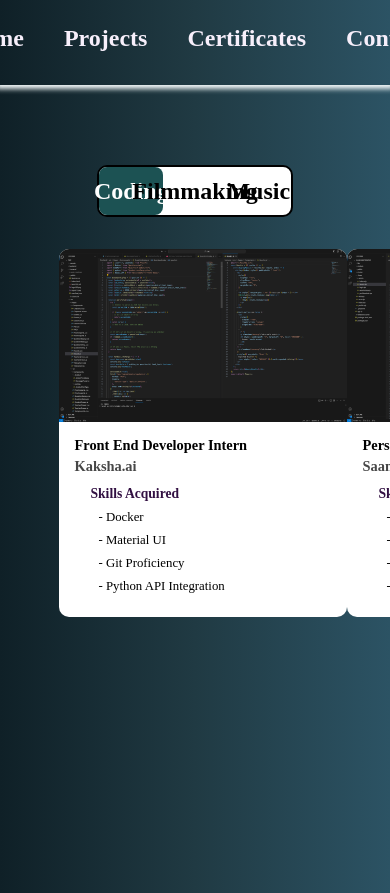
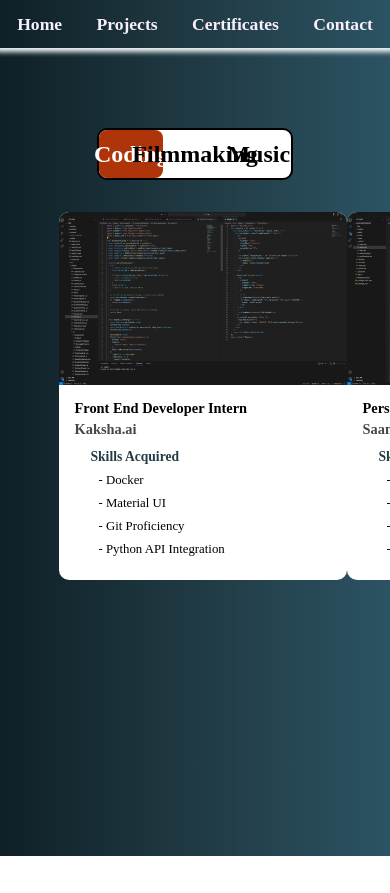
Before and after one commit to aviraltuteja/aviralportfolio, a React (Create React App) app: page /projects in a window 390 px wide. Shown: the top 893 px of the page. After the commit the page ends 856 px from the top, so only its background shows below. Built offline with nearby package versions, Linux system fonts and the light colour scheme.

Commit message:
Final PC commit

```diff
--- a/src/App.css
+++ b/src/App.css
@@ -1,10 +1,20 @@
 .mainapp {
   /* background-image: linear-gradient(180deg, #6e2494, #a64ad3, #6e2494); */
-    /* background-image: linear-gradient(0deg, #605C3C, #3C3B3F); */
-    /* background: -webkit-linear-gradient(to bottom, #605C3C, #3C3B3F);  Chrome 10-25, Safari 5.1-6 */
-    background: #0F2027;  /* fallback for old browsers */
-background: -webkit-linear-gradient(to left, #2C5364, #203A43, #0F2027);  /* Chrome 10-25, Safari 5.1-6 */
-background: linear-gradient(to left, #2C5364, #203A43, #0F2027); /* W3C, IE 10+/ Edge, Firefox 16+, Chrome 26+, Opera 12+, Safari 7+ */
+  /* background-image: linear-gradient(0deg, #605C3C, #3C3B3F); */
+  /* background: -webkit-linear-gradient(to bottom, #605C3C, #3C3B3F);  Chrome 10-25, Safari 5.1-6 */
+  background: #0f2027; /* fallback for old browsers */
+  background: -webkit-linear-gradient(
+    to left,
+    #2c5364,
+    #203a43,
+    #0f2027
+  ); /* Chrome 10-25, Safari 5.1-6 */
+  background: linear-gradient(
+    to left,
+    #2c5364,
+    #203a43,
+    #0f2027
+  ); /* W3C, IE 10+/ Edge, Firefox 16+, Chrome 26+, Opera 12+, Safari 7+ */
 
   /* background: linear-gradient(to right, #16222a, #3a6073); */
   /* background-image: linear-gradient(180deg, #000, #fff); */
@@ -24,13 +34,13 @@ background: linear-gradient(to left, #2C5364, #203A43, #0F2027); /* W3C, IE 10+/
 }
 
 .text-start-head {
-  color: #eeeeee;
+  color: #f2f7f8;
   font-family: var(--font-a);
 }
 .text-start-subhead {
   font-family: var(--font-a);
   font-size: 1.5rem;
-  color: #cccccc;
+  color: #c9dfe3;
 }
 .profile {
   width: 13vw;
@@ -59,3 +69,46 @@ background: linear-gradient(to left, #2C5364, #203A43, #0F2027); /* W3C, IE 10+/
     width: 14vw;
   }
 }
+@media (min-aspect-ratio: 1.8) {
+  .textandimage {
+    top: 8vh;
+  }
+}
+@media screen and (max-width: 768px) {
+  h1 {
+    font-size: 1.25em; /* You can adjust this value */
+  }
+
+  h2 {
+    font-size: 1.1em; /* You can adjust this value */
+  }
+
+  h3 {
+    font-size: 1em; /* You can adjust this value */
+  }
+
+  h4 {
+    font-size: 0.83em; /* You can adjust this value */
+  }
+
+  h5 {
+    font-size: 0.67em; /* You can adjust this value */
+  }
+
+  p {
+    font-size: 0.6em; /* You can adjust this value */
+  }
+  .text-start-subhead {
+    font-size: 0.9rem;
+  }
+  .profile {
+    width: auto;
+    height: 15vh;
+  }
+  .textandimage {
+    padding: 0;
+  }
+  .butpos {
+    font-size: 1rem;
+  }
+}
--- a/src/App.js
+++ b/src/App.js
@@ -7,7 +7,7 @@ import React from "react";
 import waves from "./waves.svg";
 import { Route, Routes, Link, useLocation } from "react-router-dom";
 import "./App.css";
-import Aviral from "./NewAsset.png"
+import Aviral from "./NewAsset.png";
 import wavebg from "./uxieone.png";
 
 import { useState, useEffect } from "react";
@@ -87,13 +87,13 @@ function App() {
           <Link to="/home">
             <Button
               sx={{
-                color: "#0f0514",
+                color: "#C8DDE4",
                 fontFamily: "var(--font-b)",
                 padding: "5px 10px",
                 fontSize: "1.2rem",
                 "&:hover": {
-                  backgroundColor: "#EBF7FF",
-                  color: "rgb(153, 50, 205)",
+                  backgroundColor: "#E4EFF1",
+                  color: "#223C44",
                 },
               }}
               className="butpos"
--- a/src/components/ImageSlider.css
+++ b/src/components/ImageSlider.css
@@ -16,7 +16,7 @@
   align-items: center;
 }
 .certititle {
-  color: #e7cef3;
+  color: #d7e6ea;
   font-family: var(--font-a);
   font-weight: 700;
 }
--- a/src/components/Projectstwo.css
+++ b/src/components/Projectstwo.css
@@ -1,4 +1,4 @@
-.twomain{
+.twomain {
   display: flex;
   width: 50vw;
   /* padding: 10rem 20rem; */
@@ -9,11 +9,11 @@
   align-items: center;
   /* justify-content: space-around; */
 }
-.tabhead{
+.tabhead {
   font-size: 1.5rem;
   font-family: var(--font-b);
 }
-.tabheaddiv{
+.tabheaddiv {
   height: 100%;
   width: 33%;
   display: flex;
@@ -22,10 +22,8 @@
   align-items: center;
   flex-grow: 1;
   border-radius: 8px;
-
-
 }
-.tabbar{
+.tabbar {
   display: flex;
   border: 2px solid black;
   height: 3rem;
@@ -33,39 +31,37 @@
   width: 70%;
   border-radius: 10px;
   background-color: white;
-
 }
-.activetab{
-    background-color: #1C5253;
+.activetab {
+  background-color: #ae3509;
   color: white;
-
 }
-.tabcontent{
+.tabcontent {
   width: 100%;
   display: flex;
   height: 30rem;
   margin-top: 2rem;
   justify-content: center;
 }
-.seccontent{
+.seccontent {
   /* position: absolute; */
   /* padding: 2rem 5rem; */
   width: 100%;
   display: none;
 }
-.seccontenttrue{
+.seccontenttrue {
   display: flex;
   justify-content: space-around;
 }
 
-@media (max-width:1700px) {
-    .twomain{
+@media (max-width: 1700px) {
+  .twomain {
     width: 60vw;
     margin: 5rem 20vw;
   }
 }
-@media (max-width:1450px) {
-    .twomain{
+@media (max-width: 1450px) {
+  .twomain {
     width: 70vw;
     margin: 5rem 15vw;
   }
--- a/src/components/Projectstwo.js
+++ b/src/components/Projectstwo.js
@@ -44,7 +44,7 @@ const Projectstwo = () => {
       img: codetwo,
       link: "www.google.com",
       batch: "Coding",
-      skills: ["EJS", "Tokenization", "Authentication", "Unique IDs"],
+      skills: ["EJS", "Tokenization", "Authentication", "Routers"],
     },
     {
       title: "Capture Films",
--- a/src/components/Projecttile.css
+++ b/src/components/Projecttile.css
@@ -7,7 +7,7 @@
 .overlay {
   width: 100%;
   height: 100%;
-  background-image: linear-gradient(180deg, #dfbdef, #efdef7);
+  background-image: linear-gradient(180deg, #f2f7f8, #bdd6db);
   position: absolute;
   overflow: hidden;
   /* z-index: -1; */
@@ -27,7 +27,7 @@
 .tiledesc {
   font-size: 0.8rem;
   line-height: 1.2rem;
-  padding: 2px;
+  padding: 8px;
 }
 .titlehead {
   font-size: 0.9rem;
@@ -45,7 +45,7 @@
   font-family: var(--font-a);
   margin: 0.65rem 1rem 0 1rem;
   font-size: 0.85rem;
-  color: #321042;
+  color: #233c43;
   font-weight: bold;
 }
 .pskills {
--- a/src/components/contact.css
+++ b/src/components/contact.css
@@ -7,20 +7,20 @@
 }
 .headtext {
   text-align: center;
-  color: #efdef7;
+  color: #e5eff1;
   line-height: 1.6rem;
   font-family: var(--font-a);
 }
 .yellowtext {
-  color: #ffe770;
+  color: #f1e455;
 }
 .headtext2 {
-  color: #dfbdef;
+  color: #bdd6db;
   text-align: center;
   font-family: var(--font-a);
 }
 .subheadtext {
-  color: #efdef7;
+  color: #e5eff1;
   font: var(--font-a);
   font-weight: 700;
 }
--- a/src/components/contact.js
+++ b/src/components/contact.js
@@ -48,12 +48,12 @@ const Contact = () => {
       <div>
         <Button
           sx={{
-            backgroundColor: "#E7CEF3",
-            color: "#571C73",
+            backgroundColor: "#E5EFF1",
+            color: "#2B4950",
             margin: "1rem",
             "&:hover": {
-              backgroundColor: "#EBF7FF",
-              color: "rgb(153, 50, 205)",
+              backgroundColor: "#F2F7F8",
+              color: "#243D42",
             },
           }}
           component={Link}
--- a/src/components/home.css
+++ b/src/components/home.css
@@ -57,7 +57,7 @@ h2 {
 .column .uppertext p {
   opacity: 0;
   transition: opacity 0.35s ease-in;
-  color: #f7effb;
+  color: #e4eef1;
   text-align: left;
   font-family: var(--font-a);
   font-size: 1rem;
@@ -66,7 +66,7 @@ h2 {
 .column .lowertext p {
   opacity: 0;
   transition: opacity 0.35s ease-in;
-  color: #f7effb;
+  color: #e4eef1;
   text-align: right;
   font-family: var(--font-a);
   font-size: 1rem;
@@ -93,3 +93,18 @@ h2 {
     letter-spacing: 1.5px;
   }
 }
+@media (min-width: 1700px) {
+  .column .uppertext p {
+    font-size: 1.2rem;
+    line-height: calc(1.2rem * 1.3);
+  }
+  .column .lowertext p {
+    font-size: 1.2rem;
+    line-height: calc(1.2rem * 1.3);
+  }
+}
+@media screen and (max-width: 768px) {
+  #cmf {
+    flex-direction: column;
+  }
+}
--- a/src/components/navbar.css
+++ b/src/components/navbar.css
@@ -10,7 +10,7 @@ body {
   /* border-top: 3px solid;
   border-bottom: 3px solid; */
   /* box-shadow: 0px 0px 10px 5px rgb(145, 245, 145); */
-  box-shadow: 0px 0px 5px 4px #F1F7F8;
+  box-shadow: 0px 0px 5px 4px #f1f7f8;
   min-height: 5rem;
   padding-top: 5px;
   width: 100vw;
@@ -36,3 +36,15 @@ div h2 {
 .link:hover {
   font-size: 110%;
 }
+@media screen and (max-width: 768px) {
+  #main-nav {
+    min-height: 3rem;
+    padding: 0;
+    justify-content: space-around;
+    align-items: center;
+  }
+  div h2 {
+    padding: 0;
+    margin: 0;
+  }
+}
```
Also changed, not shown: src/ShinyOverlay.svg (added). Lines whose indentation alone changed are shown as unchanged.
